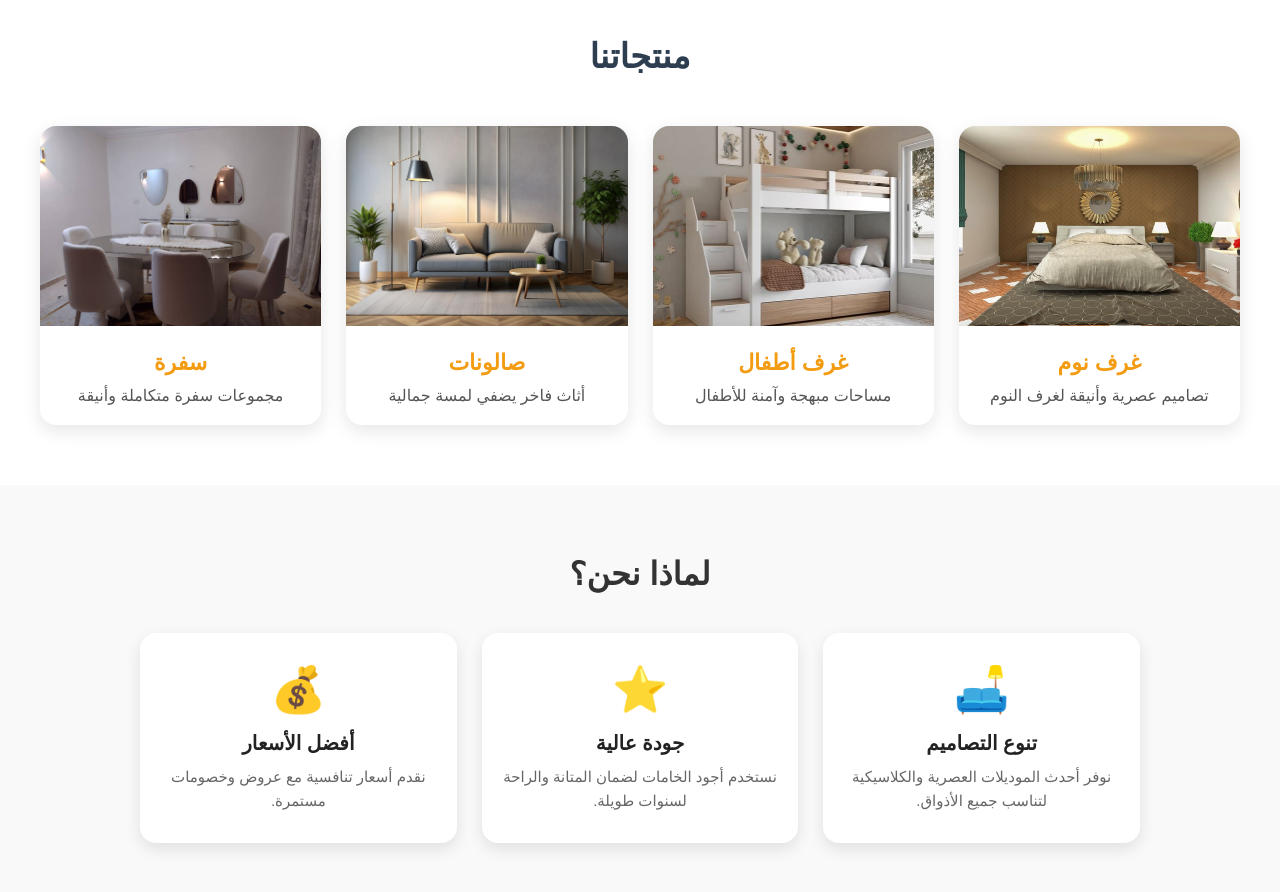
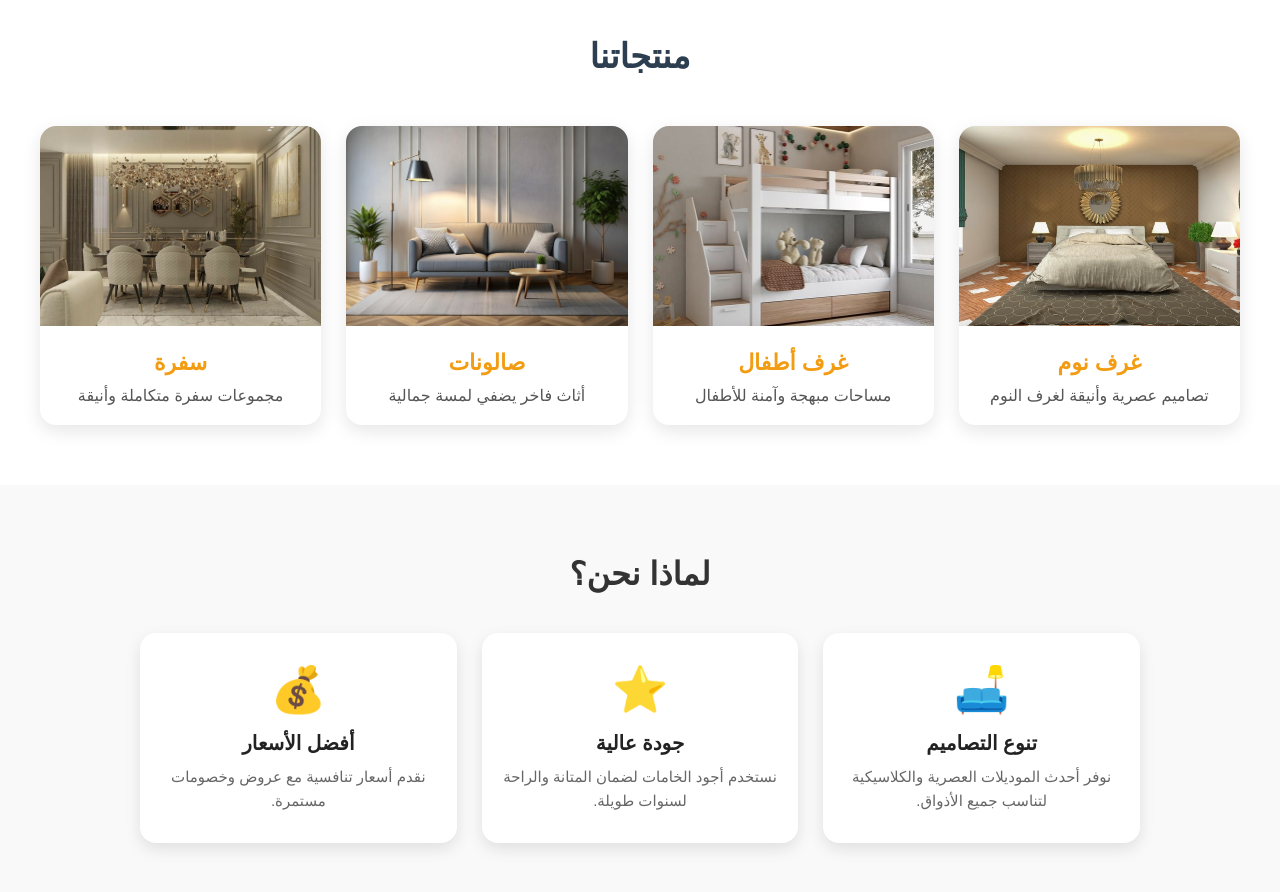
Before and after one commit to m7mdamrr11/Furniture, a plain HTML site: page index.html in a window 1280 px wide. Shown: the part 800-1692 px from the top of the page. Drawn offline with Linux system fonts and the light colour scheme.

Commit message:
Add files via upload

```diff
--- a/index.html
+++ b/index.html
@@ -62,7 +62,7 @@
 
     <a href="sofra.html" class="modern-card">
       <div class="card-img">
-        <img src="sofra1.jpg" alt="سفرة">
+        <img src="sofra.jpg" alt="سفرة">
       </div>
       <div class="card-content">
         <h3>سفرة</h3>
```
Also changed, not shown: sofra.html (+1 -1 lines), sofra.jpg (added).
